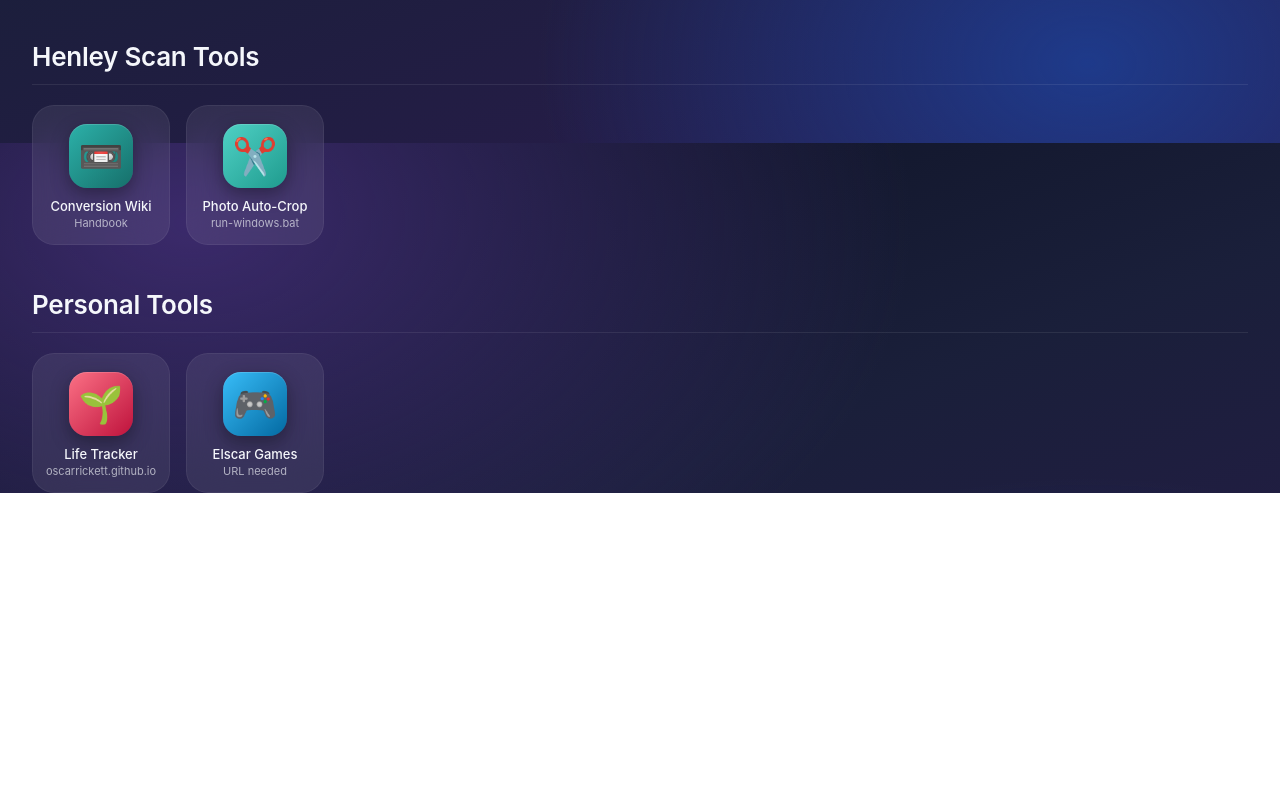
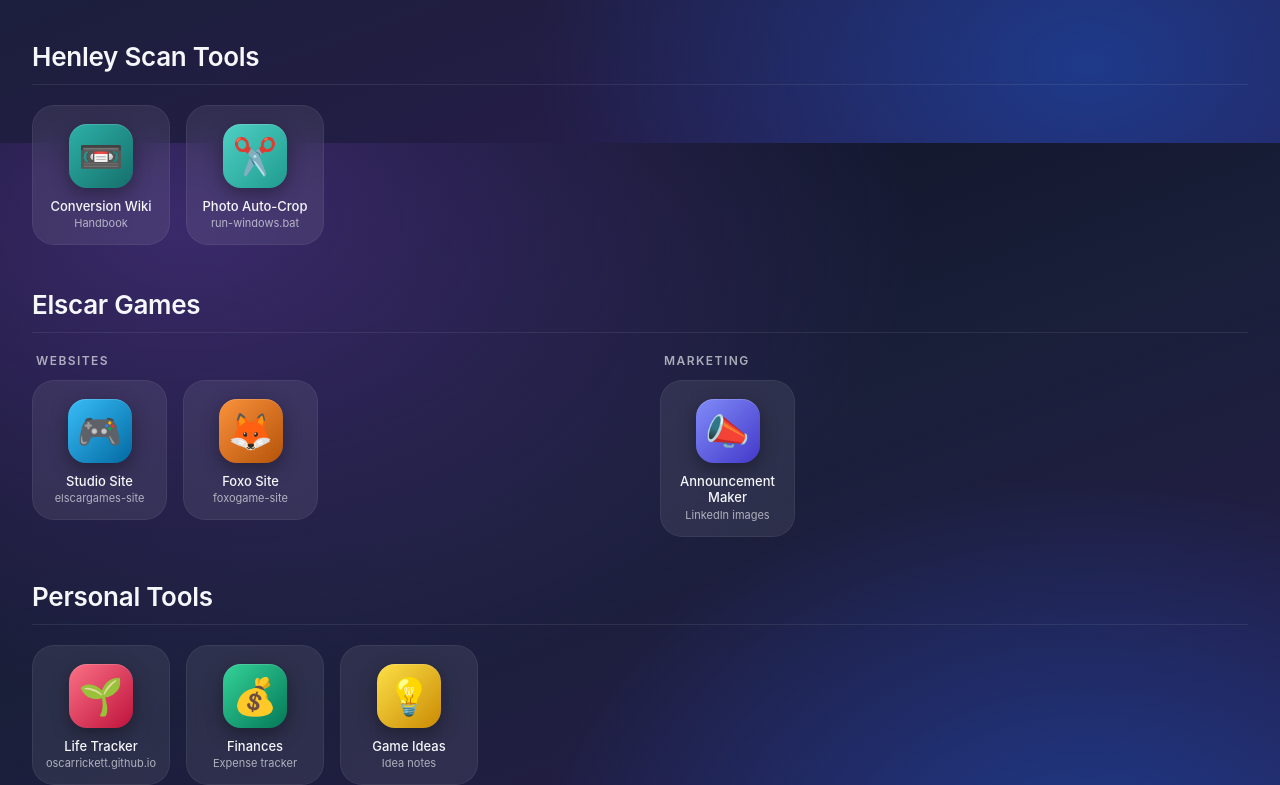
Before and after one commit to oscarrickett/appstore, a plain HTML site: page index.html in a window 1280 px wide. Shown: the part 657-1442 px from the top of the page. Before the commit the page ends 1150 px from the top, so only its background shows below. Drawn offline with Linux system fonts and the light colour scheme.

Commit message:
Add home-machine apps: Elscar studio sites, Finances, Game Ideas
Co-Authored-By: Claude Opus 4.7 (1M context) <noreply@anthropic.com>

```diff
--- a/index.html
+++ b/index.html
@@ -127,6 +127,10 @@
   .ic-steps     { background: linear-gradient(135deg, #60d394, #2a8a5b); }
   .ic-life      { background: linear-gradient(135deg, #fb7185, #be123c); }
   .ic-elscar    { background: linear-gradient(135deg, #38bdf8, #0369a1); }
+  .ic-foxo      { background: linear-gradient(135deg, #fb923c, #b45309); }
+  .ic-announce  { background: linear-gradient(135deg, #818cf8, #4338ca); }
+  .ic-finances  { background: linear-gradient(135deg, #34d399, #047857); }
+  .ic-ideas     { background: linear-gradient(135deg, #fde047, #ca8a04); }
 </style>
 </head>
 <body>
@@ -234,6 +238,38 @@
     </section>
 
     <section class="category">
+      <h2>Elscar Games</h2>
+      <div class="subs">
+        <div class="sub-section">
+          <h3>Websites</h3>
+          <div class="grid">
+            <a class="tile" href="file:///C:/Users/orick/elscargames-site/index.html">
+              <div class="icon ic-elscar">🎮</div>
+              <div class="name">Studio Site</div>
+              <div class="sub-label">elscargames-site</div>
+            </a>
+            <a class="tile" href="file:///C:/Users/orick/foxogame-site/index.html">
+              <div class="icon ic-foxo">🦊</div>
+              <div class="name">Foxo Site</div>
+              <div class="sub-label">foxogame-site</div>
+            </a>
+          </div>
+        </div>
+
+        <div class="sub-section">
+          <h3>Marketing</h3>
+          <div class="grid">
+            <a class="tile" href="file:///C:/Users/orick/elscar-announcements/index.html">
+              <div class="icon ic-announce">📣</div>
+              <div class="name">Announcement Maker</div>
+              <div class="sub-label">LinkedIn images</div>
+            </a>
+          </div>
+        </div>
+      </div>
+    </section>
+
+    <section class="category">
       <h2>Personal Tools</h2>
       <div class="subs">
         <div class="sub-section">
@@ -243,10 +279,15 @@
               <div class="name">Life Tracker</div>
               <div class="sub-label">oscarrickett.github.io</div>
             </a>
-            <a class="tile" href="#" target="_blank" rel="noopener" data-needs-url="elscar">
-              <div class="icon ic-elscar">🎮</div>
-              <div class="name">Elscar Games</div>
-              <div class="sub-label">URL needed</div>
+            <a class="tile" href="file:///D:/Dropbox/Finances/index.html">
+              <div class="icon ic-finances">💰</div>
+              <div class="name">Finances</div>
+              <div class="sub-label">Expense tracker</div>
+            </a>
+            <a class="tile" href="file:///D:/Dropbox/GameIdeas/index.html">
+              <div class="icon ic-ideas">💡</div>
+              <div class="name">Game Ideas</div>
+              <div class="sub-label">Idea notes</div>
             </a>
           </div>
         </div>
```
